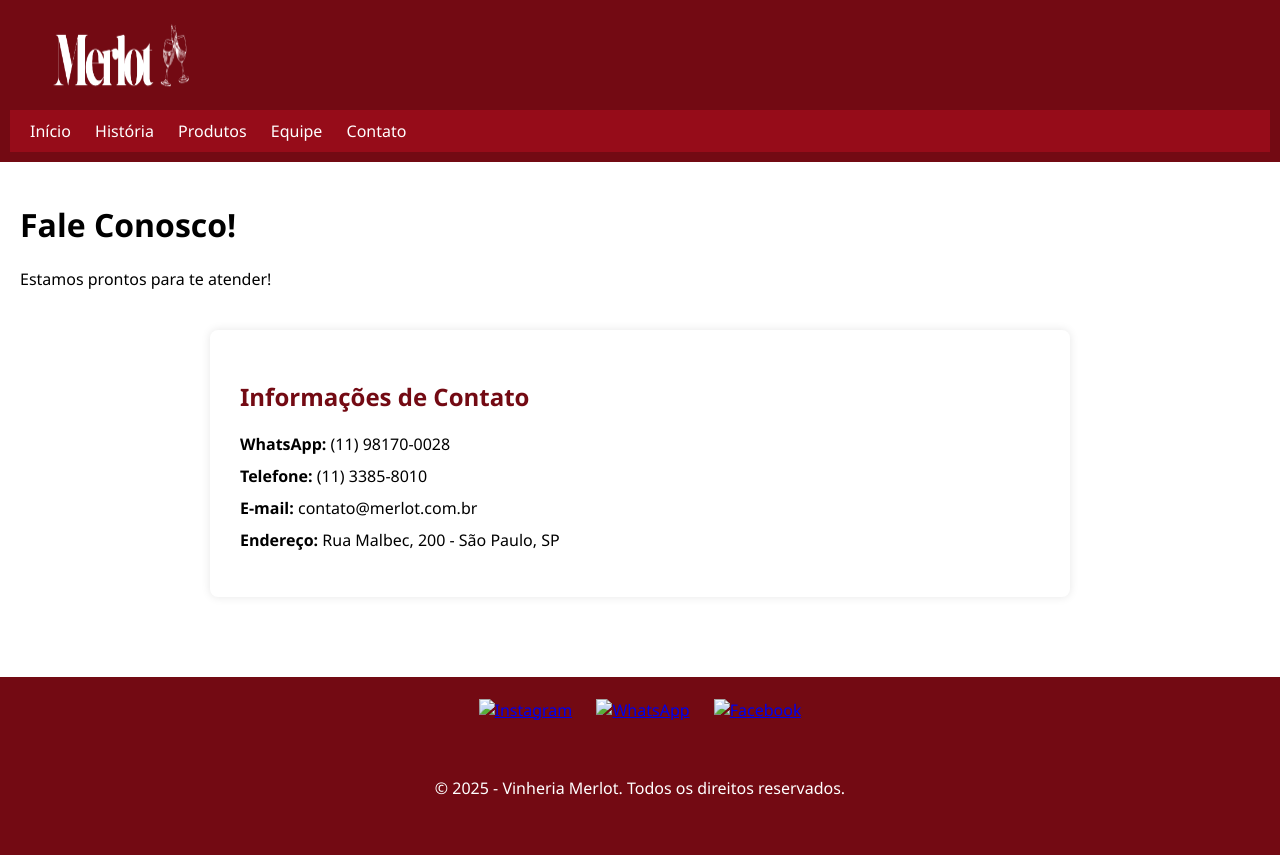
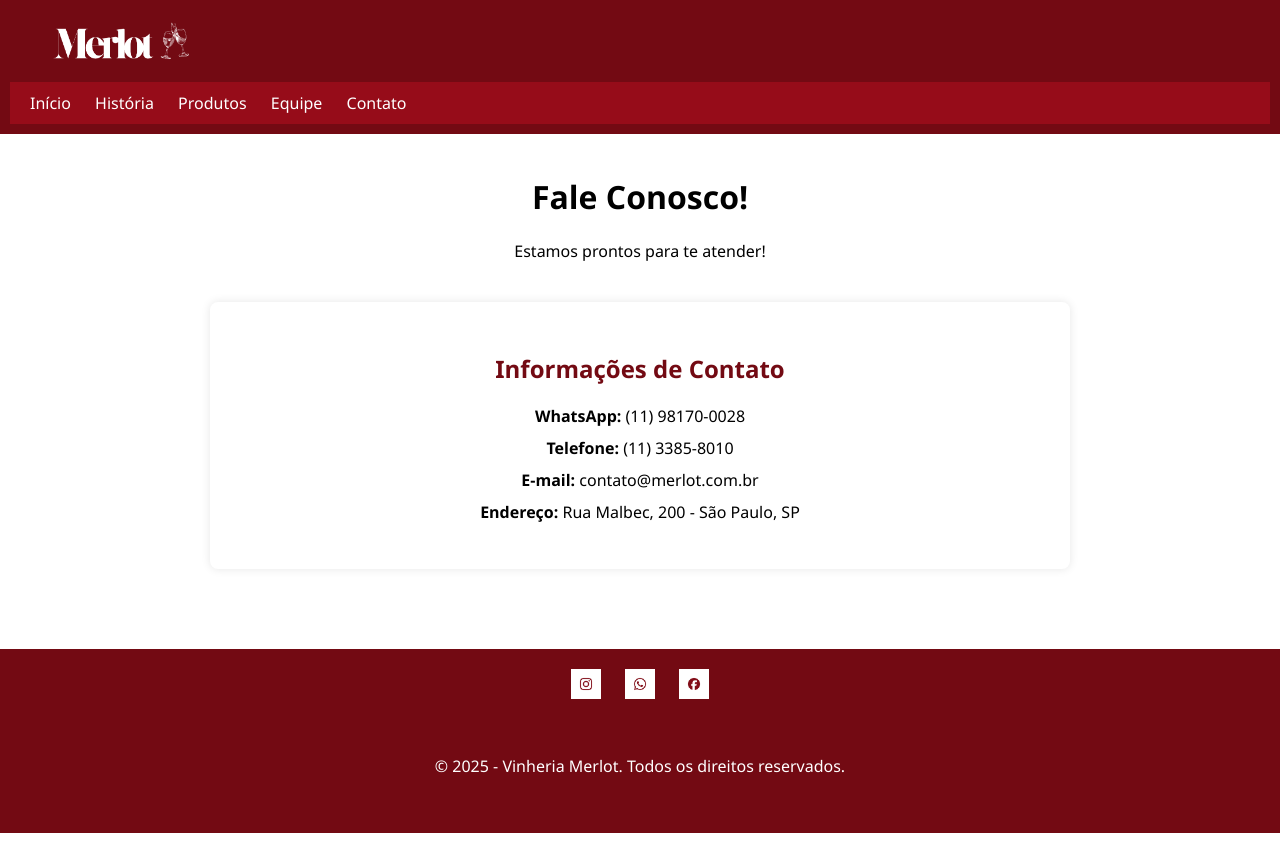
Before and after one commit to 1ESPA-VinhariaMerlot/vinheria_merlot_front, a plain HTML site: page src/pages/contatos.html in a window 1280 px wide. After the commit the page ends 833 px from the top, so only its background shows below. Drawn offline with Linux system fonts and the light colour scheme.

Commit message:
12- Adicionando style contatos com transições e transformações

```diff
--- a/src/css/contatos.css
+++ b/src/css/contatos.css
@@ -12,7 +12,7 @@ header {
 }
 
 .logo {
-  height: 80px;
+  height: 47px;
   width: auto;
 }
 
--- /dev/null
+++ b/src/css/stylecontatos.css
@@ -0,0 +1,57 @@
+.logo {
+  height: 47px;
+  width: auto;
+  transition: transform 0.3s ease;
+  display: inline-block;
+}
+
+.logo:hover {
+  transform: scale(1.05);
+}
+
+button {
+  margin-top: 20px;
+  padding: 12px;
+  background-color: #730A13;
+  color: white;
+  border: none;
+  border-radius: 4px;
+  cursor: pointer;
+  transition: background-color 0.3s ease, transform 0.3s ease;
+}
+
+button:hover {
+  background-color: #A03C44;
+  transform: scale(1.02);
+}
+
+footer img {
+  width: 30px;
+  height: auto;
+  margin: 0 10px;
+  vertical-align: middle;
+  transition: transform 0.3s ease;
+}
+
+footer img:hover {
+  transform: rotate(10deg) scale(1.15);
+}
+
+.info-contato {
+  transition: box-shadow 0.4s ease, transform 0.4s ease;
+  max-width: 800px;
+  margin: 40px auto;
+  background-color: white;
+  padding: 30px;
+  border-radius: 8px;
+  box-shadow: 0 0 10px rgba(0,0,0,0.1);
+}
+
+.info-contato:hover {
+  box-shadow: 0 8px 15px rgba(0,0,0,0.2);
+  transform: translateY(-5px);
+}
+
+main {
+  text-align: center;
+}
--- a/src/pages/contatos.html
+++ b/src/pages/contatos.html
@@ -1,43 +1,26 @@
 <!DOCTYPE html>
-
 <html lang="pt-br">
-
 <head>
-
   <meta charset="UTF-8">
-
   <title>Contato | Merlot</title>
-
   <link rel="stylesheet" href="../css/style.css">
-
   <link rel="stylesheet" href="../css/contatos.css">
+  <link rel="stylesheet" href="../css/stylecontatos.css">
 
 </head>
 
 <body>
-
     <header>
-
         <img src="../assets/logoo.png" alt="logo merlot" class="logo">
-
         <nav>
-
             <a href="../../index.html">Início</a>
-
             <a href="./historia.html">História</a>
-
             <a href="./produtos.html">Produtos</a>
-
             <a href="./equipe.html">Equipe</a>
-
             <a href="./contato.html">Contato</a>
-
         </nav>
-
     </header>
-
     <main>
-
         <h1>Fale Conosco!</h1>
 
         <p>Estamos prontos para te atender!</p>
@@ -65,21 +48,11 @@
     <footer>
 
         <a href="https://www.instagram.com/fiapoficial" target="_blank" rel="noopener noreferrer">
-
         <img src="../assets/instagram.png" alt="Instagram"></a>
-
-
-
         <a href="https://api.whatsapp.com/send?phone=5511981700028" target="_blank" rel="noopener noreferrer">
-
         <img src="../assets/whatsapp.png" alt="WhatsApp"></a>
-
-
-
         <a href="https://www.facebook.com/fiap/" target="_blank" rel="noopener noreferrer">
-
         <img src="../assets/facebook.png" alt="Facebook"></a>
-
     <footer>
 
         <p>&copy; 2025 - Vinheria Merlot. Todos os direitos reservados.</p>
```
Also changed, not shown: src/assets/facebook.png (added), src/assets/instagram.png (added), src/assets/whatsapp.png (added).
